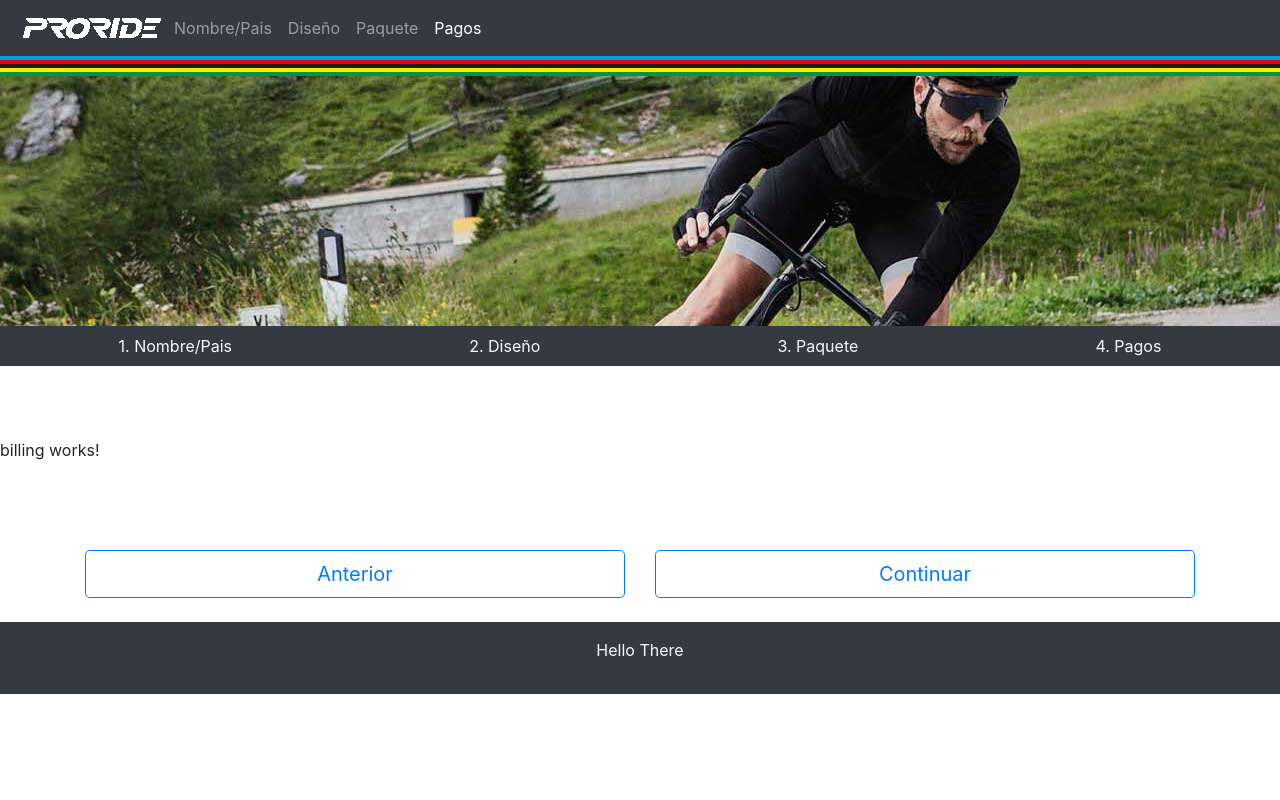
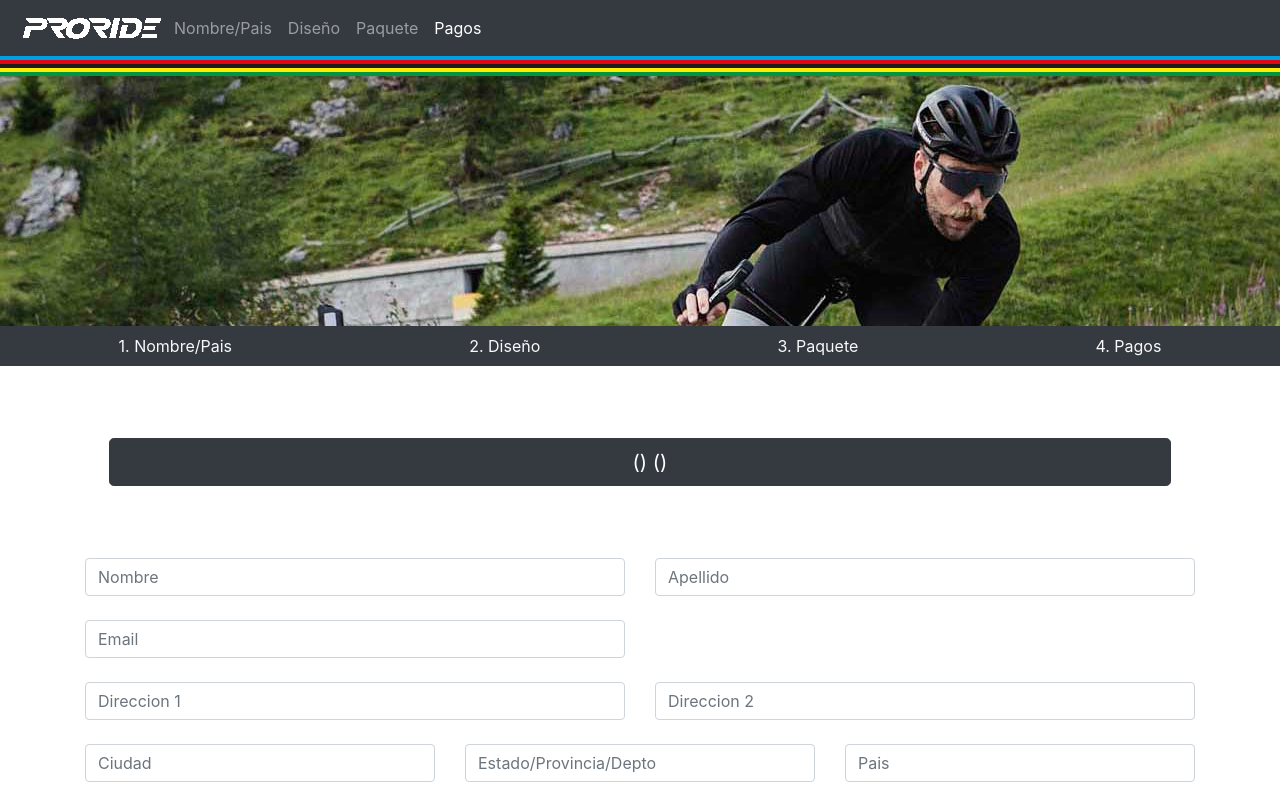
Before and after one commit to marcohern/bikestickers, an Angular app in the folder angular5/: page /billing in a window 1280 px wide. Shown: the top 800 px of the page. Built offline with nearby package versions, Linux system fonts and the light colour scheme.

Commit message:
added billing form, improved navigation

```diff
--- a/angular5/src/app/app.component.html
+++ b/angular5/src/app/app.component.html
@@ -1,8 +1,9 @@
 <mrc-menu></mrc-menu>
 <router-outlet></router-outlet>
-<br>
+<br><br><br>
 <div class="container-fluid bg-dark text-light">
     <div class="container" style="padding: 1em;">
-            <p style="text-align: center;">Hello There</p>
+            <p style="text-align: center;">Bogota Colombia | Política de Privacidad | Politica de Garantía</p>
+            <p style="text-align: center;">2018 ProRide | All Rights Reserved | By Design and Development @nvidiadesign</p>
     </div>
 </div>
--- a/angular5/src/app/mods/bike/billing/billing.component.html
+++ b/angular5/src/app/mods/bike/billing/billing.component.html
@@ -1,9 +1,53 @@
 <proride-cover asset="cover1"></proride-cover>
 <br><br><br>
 
-<p>
-  billing works!
-</p>
+<div class="row">
+    <div class="col-md-1"></div>
+    <div class="col-md-10">
+        <div class="btn btn-dark btn-lg btn-block">
+            <i class="flag" [ngClass]="flag.selector"></i> <span class="flagname">({{flag.name}})</span> {{fname}} {{lname}} ({{design.name}}) {{pack.name}}
+        </div>
+    </div>
+    <div class="col-md-1"></div>
+</div>
+<br><br><br>
+
+<div class="container">
+    <div class="row">
+        <div class="col-md-6">
+            <input class="form-control" type="text" placeholder="Nombre" /><br>
+        </div>
+        <div class="col-md-6">
+            <input class="form-control" type="text" placeholder="Apellido" /><br>
+        </div>
+    </div>
+    <div class="row">
+        <div class="col-md-6">
+            <input class="form-control" type="text" placeholder="Email" /><br>
+        </div>
+    </div>
+
+    <div class="row">
+        <div class="col-md-6">
+            <input class="form-control" type="text" placeholder="Direccion 1" /><br>
+        </div>
+        <div class="col-md-6">
+            <input class="form-control" type="text" placeholder="Direccion 2" /><br>
+        </div>
+    </div>
+
+    <div class="row">
+        <div class="col-md-4">
+            <input class="form-control" type="text" placeholder="Ciudad" /><br>
+        </div>
+        <div class="col-md-4">
+            <input class="form-control" type="text" placeholder="Estado/Provincia/Depto" /><br>
+        </div>
+        <div class="col-md-4">
+            <input class="form-control" type="text" placeholder="Pais" /><br>
+        </div>
+    </div>
+</div>
 
 
 <br><br><br>
--- a/angular5/src/app/mods/bike/billing/billing.component.ts
+++ b/angular5/src/app/mods/bike/billing/billing.component.ts
@@ -1,6 +1,10 @@
 import { Component, OnInit } from '@angular/core';
 import { Router } from '@angular/router';
 import { BikeService } from '../bike.service';
+import { Package } from '../package';
+import { Design } from '../design';
+import { Flag } from '../flag';
+import { Order } from '../order';
 
 @Component({
   selector: 'app-billing',
@@ -8,10 +12,22 @@ import { BikeService } from '../bike.service';
   styleUrls: ['./billing.component.css']
 })
 export class BillingComponent implements OnInit {
+  flag:Flag = null;
+  fname:string = '';
+  lname:string = '';
+  design:Design = null;
+  pack:Package = null;
+  order:Order = null;
 
   constructor(private router:Router, private bs:BikeService) { }
 
   ngOnInit() {
+    this.order = this.bs.loadOrder();
+    this.flag = this.order.sticker.flag;
+    this.fname = this.order.sticker.fname;
+    this.lname = this.order.sticker.lname;
+    this.design = this.order.design;
+    this.pack = this.order.package;
   }
 
   pay() {
--- a/angular5/src/app/mods/bike/design/design.component.html
+++ b/angular5/src/app/mods/bike/design/design.component.html
@@ -18,6 +18,7 @@
         <a *ngFor="let design of designs" (click)="selectDesign(design)">
             <img alt="{{design.name}}" class="img-fluid" src="/assets/proride/{{design.code}}.png" />
         </a>
+        <div> Seleccionaste <span class="btn btn-dark">{{design.name}}</span></div>
     </div>
     <div class="col-md-1"></div>
 </div>
--- a/angular5/src/app/mods/bike/package.ts
+++ b/angular5/src/app/mods/bike/package.ts
@@ -2,5 +2,6 @@ export class Package {
     id:number = 0;
     code:string = '';
     name:string = '';
+    price:number = 0;
     enabled:boolean = true;
 }
--- a/angular5/src/app/mods/bike/package/package.component.html
+++ b/angular5/src/app/mods/bike/package/package.component.html
@@ -18,6 +18,9 @@
         <a *ngFor="let package of packages" (click)="selectPackageOption(package)" [ngClass]="getStatus(package)">
             <img alt="{{package.name}}" class="img-fluid" src="/assets/proride/{{package.code}}.png"/>
         </a>
+        <div class="btn btn-dark">
+            <span>{{pack.name}}</span>
+        </div>
     </div>
     <div class="col-md-1"></div>
 </div>
--- a/angular5/src/app/mods/bike/package/package.component.ts
+++ b/angular5/src/app/mods/bike/package/package.component.ts
@@ -20,9 +20,9 @@ export class PackageComponent implements OnInit {
   order:Order = null;
 
   packages:Package[] = [
-    {id:1, code:"pack1", name:"Paquete 1", enabled:true  },
-    {id:2, code:"pack2", name:"Paquete 2", enabled:false },
-    {id:3, code:"pack3", name:"Paquete 3", enabled:false }
+    {id:1, code:"pack1", name:"x6 (4g + 2s)", price: 35000, enabled:true  },
+    {id:2, code:"pack2", name:"Paquete 2", price: 0, enabled:false },
+    {id:3, code:"pack3", name:"Paquete 3", price: 0, enabled:false }
   ];
 
   constructor(private router:Router, private bs:BikeService) { }
@@ -34,6 +34,7 @@ export class PackageComponent implements OnInit {
     this.lname = this.order.sticker.lname;
     this.design = this.order.design;
     this.pack = this.order.package;
+    if (this.pack.id == 0) this.pack = this.packages[0];
   }
 
   getStatus(pack:Package) {
```
